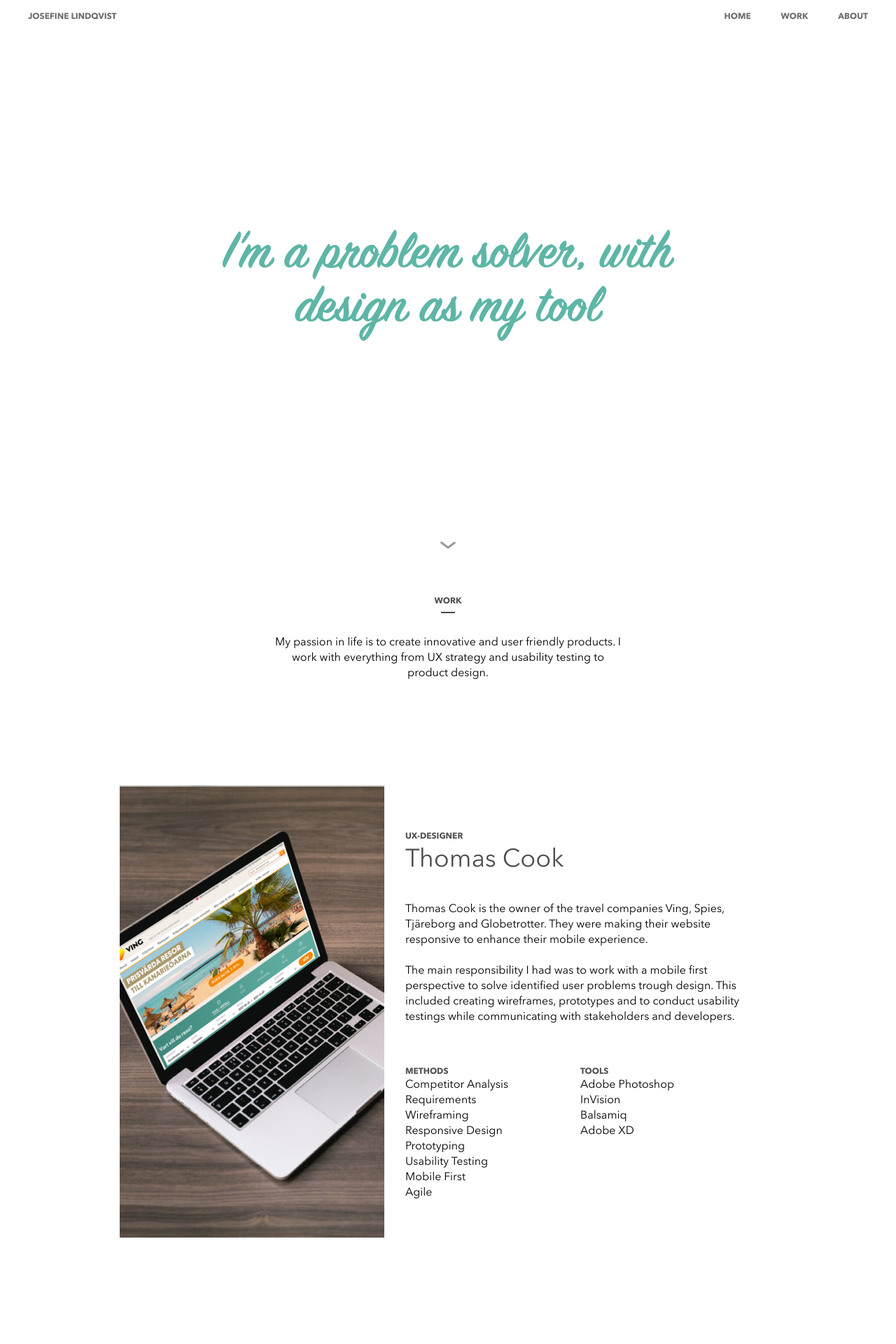
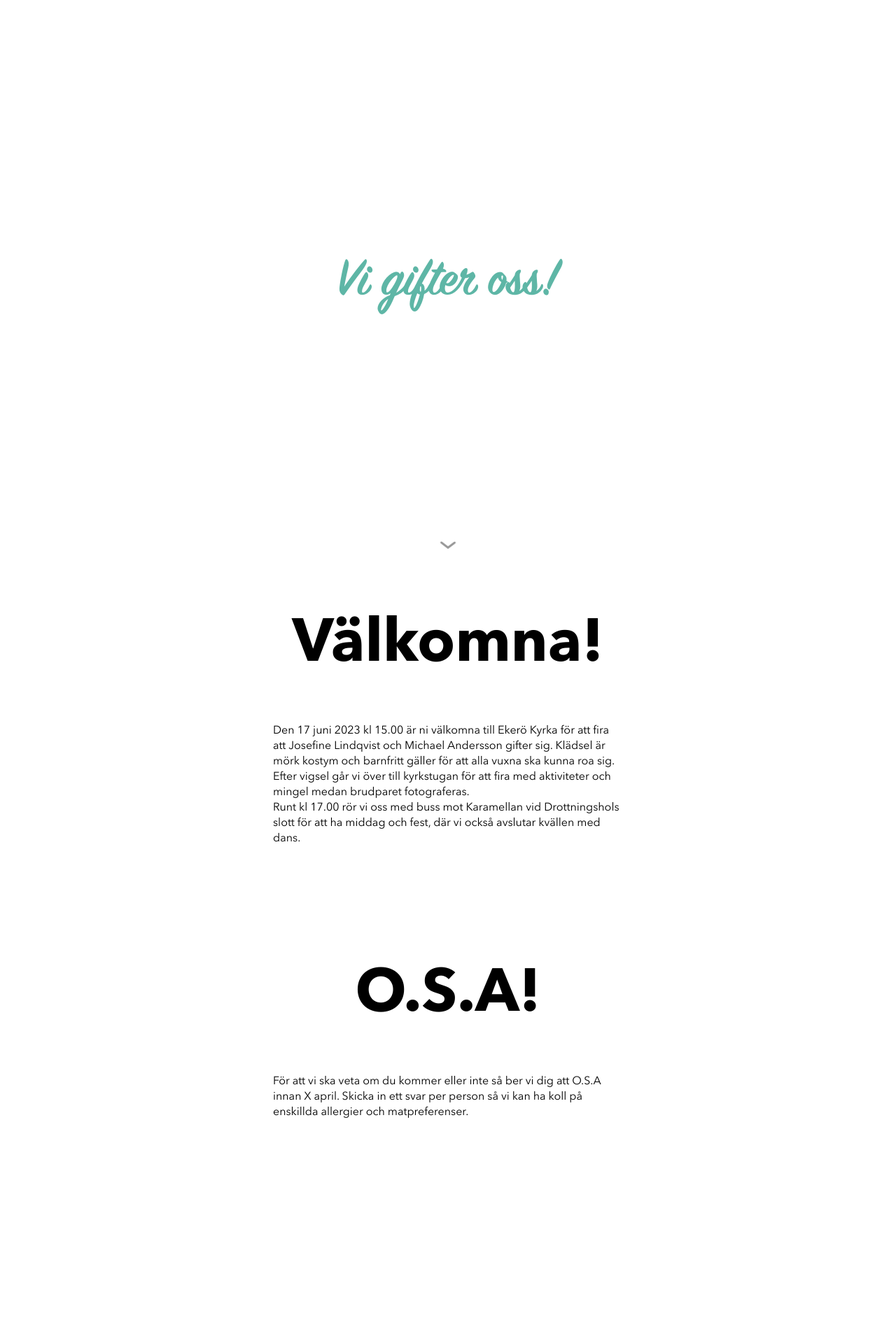
Before and after one commit to JosefineLindqvist/josefinelindqvist.github.io, a PHP site: page / in a window 1280 px wide. Shown: the top 1920 px of the page at 70% size. After the commit the page ends 1597 px from the top, so only its background shows below. Run offline with PHP 8.4, Linux system fonts and the light colour scheme; some libraries are stand-ins or nearby versions.

Commit message:
Remove stuff

```diff
--- a/index.html
+++ b/index.html
@@ -3,7 +3,7 @@
 <html>
 <head>
     <meta http-equiv="Content-Type" content="text/html; charset=UTF-8">
-    <title>Josefine Lindqvist Portfolio</title>
+    <title>Josefines och Michaels Bröllop</title>
     <link href="fonts/font.css" rel="stylesheet" type="text/css">
     <link href="portfolio.css" rel="stylesheet" type="text/css">
 
@@ -13,22 +13,12 @@
 </head>
 
 <body>
-<div id="menu">
-    <div id="menu_left">
-        Josefine Lindqvist</div>
-    <div id="menu_right">
-        <a id="topLink" href="#" class="menuitem">Home</a>
-        <a id="workLink" href="#" class="menuitem">Work</a>
-        <a id="aboutLink" href="#" class="menuitem">About</a>
-    </div>
-</div>
-
     <div id="top">
    <!--     <div class="top-grow">
 
         </div>-->
         <div id="quote">
-            I’m a problem solver, with design as my tool
+            Vi gifter oss!
         </div>
 
         <div id="arrow" class="top-grow">
@@ -40,199 +30,20 @@
 
     <div id="work"></div>
 
-    <h1>Work</h1>
-    <div class="line"></div>
+    <h1>Välkomna!</h1>
+    <div class="work_text">
+        <p>Den 17 juni 2023 kl 15.00 är ni välkomna till Ekerö Kyrka för att fira att Josefine Lindqvist och Michael Andersson gifter sig. Klädsel är mörk kostym och barnfritt gäller för att alla vuxna ska kunna roa sig.</p>
+        <p>Efter vigsel går vi över till kyrkstugan för att fira med aktiviteter och mingel medan brudparet fotograferas. </p>
+        <p>Runt kl 17.00 rör vi oss med buss mot Karamellan vid Drottningshols slott för att ha middag och fest, där vi också avslutar kvällen med dans. </p>
+    </div>
+
+    <h1>O.S.A!</h1>
     <div class="work_text">
         <p>
-        My passion in life is to create innovative and user friendly products. I work with everything from UX strategy and
-        usability testing to product design.
-        </p>
-    </div>
-
-    <div class="projects" id="first">
-        <img src="desc/tc.png" class="desktop">
-        <img src="desc/tc_mobile.png" class="mobile">
-        <div class="content">
-            <h2>UX-Designer</h2>
-            <h3>Thomas Cook</h3>
-            <div class="desc_text">
-                <p>
-                Thomas Cook is the owner of the travel companies Ving, Spies, Tjäreborg and Globetrotter. They were
-                making their website responsive to enhance their mobile experience.<br><br>
-
-                The main responsibility I had was to work with a mobile first perspective to solve identified user
-                problems trough design. This included creating wireframes, prototypes and to conduct usability
-                testings while communicating with stakeholders and developers.
-                </p>
-            </div>
-            <div>
-                <div class="methods">
-                    <h2>Methods</h2>
-                    <p>
-                        Competitor Analysis<br>
-                        Requirements<br>
-                        Wireframing<br>
-                        Responsive Design<br>
-                        Prototyping<br>
-                        Usability Testing<br>
-                        Mobile First<br>
-                        Agile<br>
-                    </p>
-                </div>
-                <div class="tools">
-                    <h2>Tools</h2>
-                    <p>
-                        Adobe Photoshop<br>
-                        InVision<br>
-                        Balsamiq<br>
-                        Adobe XD<br>
-                    </p>
-                </div>
-             </div>
-        </div>
-    </div>
-
-    <div class="projects">
-        <img src="desc/x5_mobile.png" class="mobile">
-        <div class="content">
-            <h2>UX-Designer</h2>
-            <h3>X5 Music</h3>
-            <div class="desc_text">
-                <p>
-                X5 Music works with packaging and distributing music for different outlets, i.e iTunes and
-                Spotify. They were creating a completely new product from scratch and wanted help.<br><br>
-
-                My responsibilities were to create this product by researching user needs and requirements,
-                producing user flows and design the final product. I also conducted usability tests with users to
-                gather feedback to calidate ideas and communicated the results to stakeholders.
-                <p>
-            </div>
-            <div>
-                <div class="methods">
-                    <h2>Methods</h2>
-                    <p>
-                        Competitor Analysis<br>
-                        Requirements<br>
-                        User Flows<br>
-                        Wireframing<br>
-                        Responsive Design<br>
-                        Prototyping <br>
-                        Usability Testing<br>
-                        Agile
-                    </p>
-                </div>
-                <div class="tools">
-                    <h2>Tools</h2>
-                    <p>
-                        Sketch<br>
-                        Marvel<br>
-                    </p>
-                </div>
-            </div>
-        </div>
-        <img src="desc/x5.png" class="desktop">
-    </div>
-
-    <div class="projects">
-        <img src="desc/vipps.png" class="desktop">
-        <img src="desc/vipps_mobile.png" class="mobile">
-        <div class="content">
-            <h2>Lead UX-Designer</h2>
-            <h3>Vipps</h3>
-            <div class="desc_text">
-                <p>
-                Vipps is a norwegian payment application owned by the bank DNB. They wanted to test their expansion
-                possibilities and therefore wanted to do a Proof of Concept.<br><br>
-
-                I was responsible to drive this project forward and held workshops, produced requirements, concepts and
-                wireframes. To test the PoC I invited users to try it out and validate the idea. The results were
-                communicated to stakeholders at the company.
-                </p>
-            </div>
-            <div>
-                <div class="methods">
-                    <h2>Methods</h2>
-                    <p>
-                        Workshop<br>
-                        Requirements<br>
-                        User Flows<br>
-                        Wireframing<br>
-                        Prototyping<br>
-                        Usability Testing<br>
-                        Agile<br>
-                    </p>
-                </div>
-                <div class="tools">
-                    <h2>Tools</h2>
-                    <p>
-                        Sketch<br>
-                        Marvel<br>
-                    </p>
-                </div>
-            </div>
-        </div>
+För att vi ska veta om du kommer eller inte så ber vi dig att O.S.A innan X april. Skicka in ett svar per person så vi kan ha koll på enskillda allergier och matpreferenser. </p>
     </div>
 
 
-    <div class="projects">
-        <img src="desc/tradera_mobile.png" class="mobile">
-        <div class="content">
-            <h2>UX-Designer</h2>
-            <h3>Tradera</h3>
-            <div class="desc_text">
-                <p>
-                Tradera is one of the leading online commerce services in Sweden. They were creating a new webpage to
-                work better in mobile devices.<br><br>
-                My responsibilities were to research user needs and behaviours by conducting surveys, usability tests and
-                interviews. With these insights I worked to solve user problems by creating concepts, wireframes and
-                prototypes that were implemented into the product.
-                </p>
-            </div>
-            <div>
-                <div class="methods">
-                    <h2>Methods</h2>
-                    <p>
-                        Personas<br>
-                        Surveys<br>
-                        Wireframing<br>
-                        Prototyping <br>
-                        Usability Testing<br>
-                        Mobile First<br>
-                        Kanban<br>
-                    </p>
-                </div>
-                <div class="tools">
-                    <h2>Tools</h2>
-                    <p>
-                        Sketch<br>
-                        UXpin<br>
-                        Adobe Photoshop<br>
-                        Adobe InDesign<br>
-                        Google Analytics<br>
-                        QlickView<br>
-                    </p>
-                </div>
-            </div>
-        </div>
-        <img src="desc/tradera.png" class="desktop">
-    </div>
-
-
-    <div id="about"></div>
-
-    <h1>About</h1>
-    <div class="line"></div>
-   <!-- <img src="desc/tradera_mobile.png" class="mobile">--->
-    <div class="work_text">
-        <p>
-            My name is Josefine Lindqvist. I’m a designer focusing on user experience and graphic design located in
-            Stockholm, Sweden. <br><br>
-
-            I want to create products and services that matter and have the ability to change
-            peoples life for the better. Feel free to look at my work, showcasing a few of my recent projects.
-
-        </p>
-    </div>
 
 
     <script>
--- a/portfolio.css
+++ b/portfolio.css
@@ -29,60 +29,15 @@ a:hover {
 
 
 h1 {
-    font-size: 12px;
-    color: #4F4F4F;
-    text-transform: uppercase;
-    font-weight: bold;
+    font-size: 86px;
+    color: #000000;
     text-align: center;
-}
-
-h2 {
-    font-size: 12px;
-    color: #4F4F4F;
-    text-transform: uppercase;
-    font-weight: bold;
-    margin-bottom: 0;
-}
-
-h3{
-    font-size: 36px;
-    color: #4F4F4F;
-    font-weight: normal;
-    margin-top: 0;
 }
 
 p {
     font-size: 16px;
     margin: 0;
-}
-
-
-
-#menu {
-    position: fixed; /* Set the navbar to fixed position */
-    top: 0; /* Position the navbar at the top of the page */
-    width: 100%; /* Full width */
-    font-size: 12px;
-    color: #6D6D6D;
-    text-transform: uppercase;
-    font-weight: 700;
-    padding-top: 15px;
-    padding-bottom: 15px;
-    background-color: rgba(255, 255, 255, 0.9);
-    z-index: 10;
-}
-
-#menu_left {
-    float: left;
-    margin-left: 40px;
-}
-
-#menu_right {
-     float: right;
- }
-
-.menuitem{
-    margin-right:40px;
+    text-align: left;
 }
 
 
@@ -139,7 +94,7 @@ p {
 }
 
 .work_text {
-    text-align: center;
+    text-align: left;
     width: 500px;
     margin: auto;
     margin-bottom: 150px;
```
Also changed, not shown: edgeC16_img2.png (deleted), edgeC16_img3.png (deleted), edge_img1.png (deleted), thomascooklogo.png (deleted), traderalogo.png (deleted), 1 other file.
